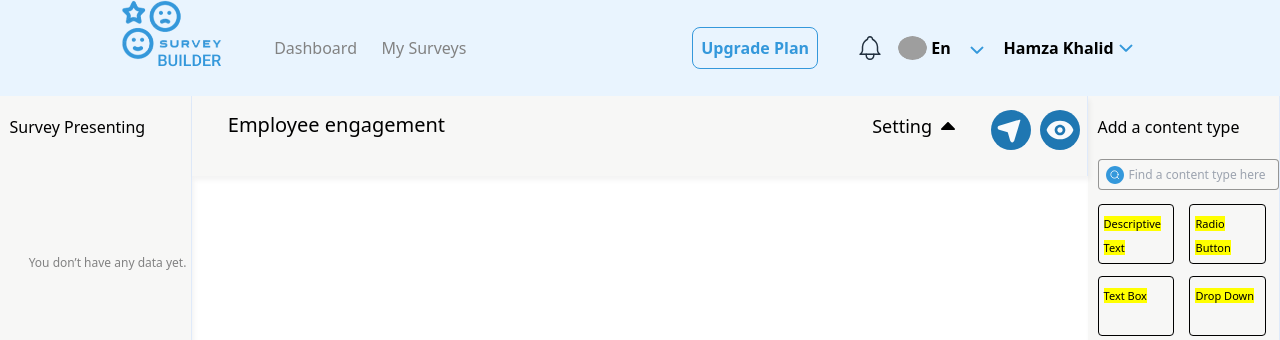
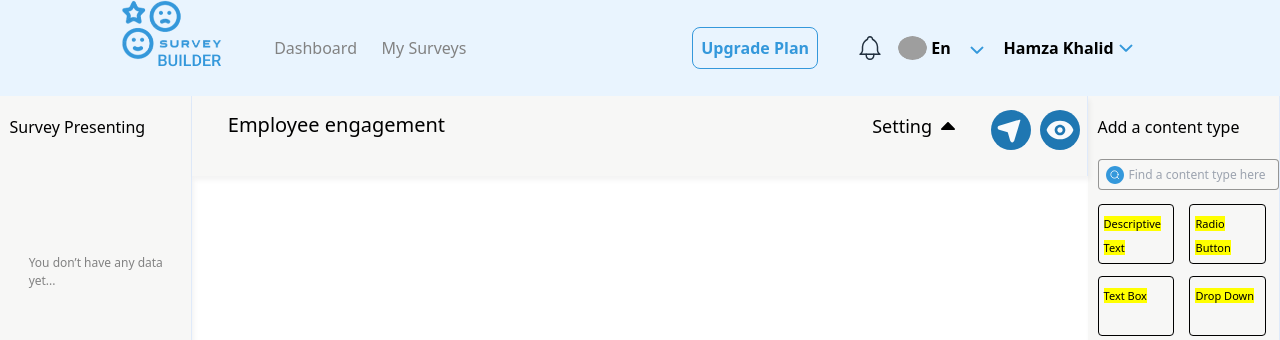
Before and after one commit to hamzakhalid910/Survey-Builder, a React (Vite) app: page /surveydashboard in a window 1280 px wide. Shown: the top 340 px of the page. Built offline with nearby package versions, Linux system fonts and the light colour scheme; grey boxes are pictures that could not be loaded.

Commit message:
update:" edited leftMenu text in surveyDashboard"

```diff
--- a/src/Components/SurveyDashboard/LeftMenu/index.jsx
+++ b/src/Components/SurveyDashboard/LeftMenu/index.jsx
@@ -7,7 +7,7 @@ function LeftMenu() {
 
       <div className='left-menu--child1'>
         <span className='left-menu--child1 title'>Survey Presenting</span>
-        <span className='left-menu--child1 message'>You don’t have any data yet.</span>
+        <span className='left-menu--child1 message'>You don’t have any data yet...</span>
       </div>
 
     </div>
```
